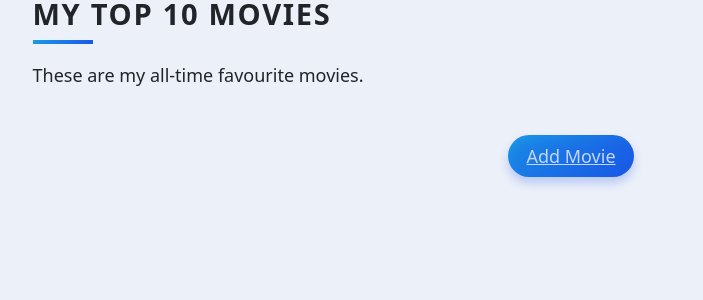
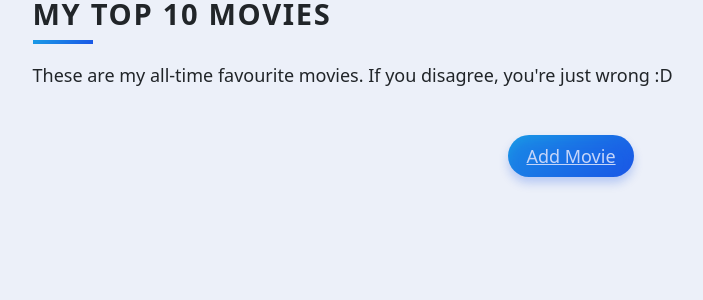
Before and after one commit to 3numa/top10, a Flask app: page / in a window 1280 px wide. Shown: the top 300 px of the page, without its empty margins (69-772 px from the left). Run offline with Flask 3, Linux system fonts and the light colour scheme; some libraries are stand-ins or nearby versions.

Commit message:
int commit

```diff
--- a/main.py
+++ b/main.py
@@ -42,7 +42,7 @@ class MovieForm(FlaskForm):
 movie_key = os.environ["MOVIE_KEY"]
 movie_search_url = 'https://api.themoviedb.org/3/search/movie'
 movie_headers = {
-    'Authorization': 'Bearer eyJhbGciOiJIUzI1NiJ9.eyJhdWQiOiIzN2U3MjQ1YWFkYzZlOTlmMWUzZjk3NTk4NjU4NjEzOSIsIm5iZiI6MTczMzUwNDI1Ni4yNTUsInN1YiI6IjY3NTMyZDAwOGFmNmQzZmViM2IwMTk5OCIsInNjb3BlcyI6WyJhcGlfcmVhZCJdLCJ2ZXJzaW9uIjoxfQ.HfdkND-M6COeh5Y7z_TVS6tSpcZ0Q8bap7QHg-LmPLA',
+    'Authorization': os.environ['AUTH_KEY'],
 }
 
 # CREATE DB
--- a/templates/index.html
+++ b/templates/index.html
@@ -5,7 +5,7 @@
 {% block content %}
 <div class="container">
   <h1 class="heading">My Top 10 Movies</h1>
-  <p class="description">These are my all-time favourite movies.</p>
+  <p class="description">These are my all-time favourite movies. If you disagree, you're just wrong :D</p>
 
   {% for movie in movies %}
   <div class="card" >
```
